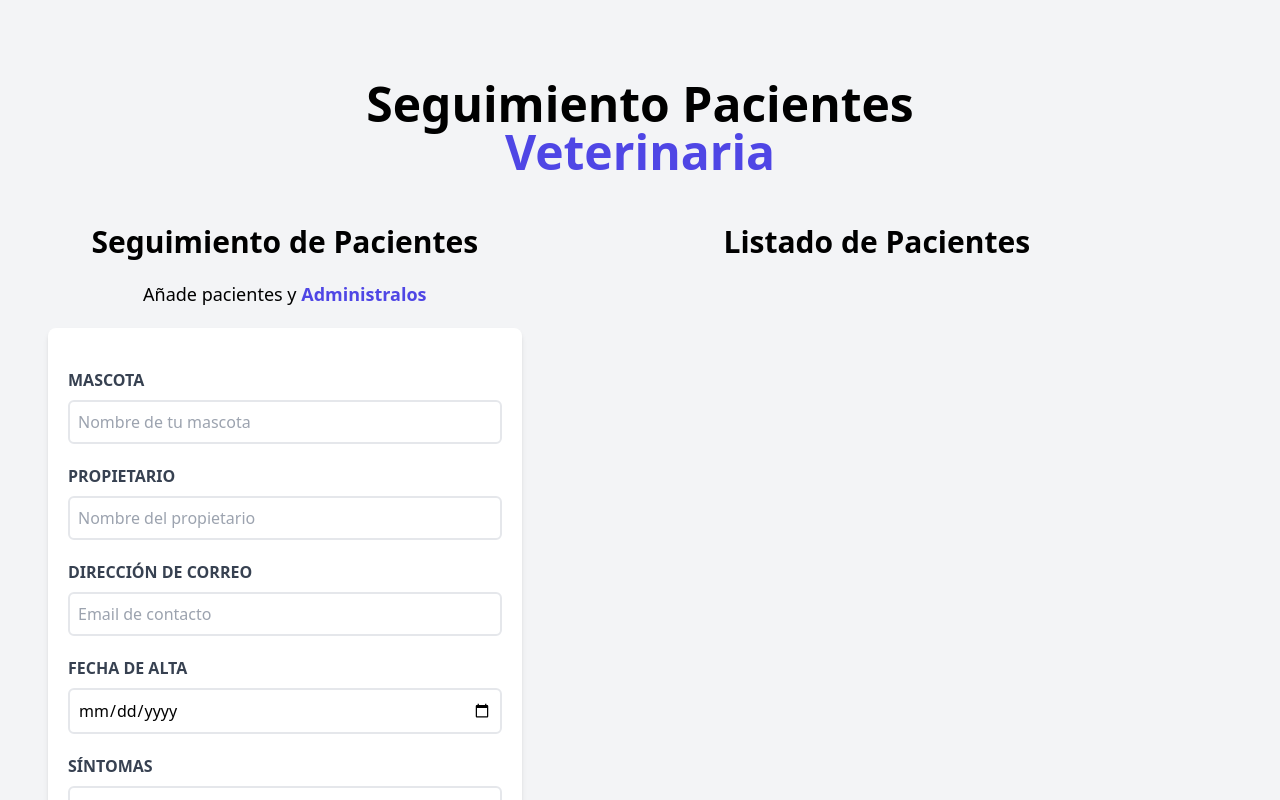
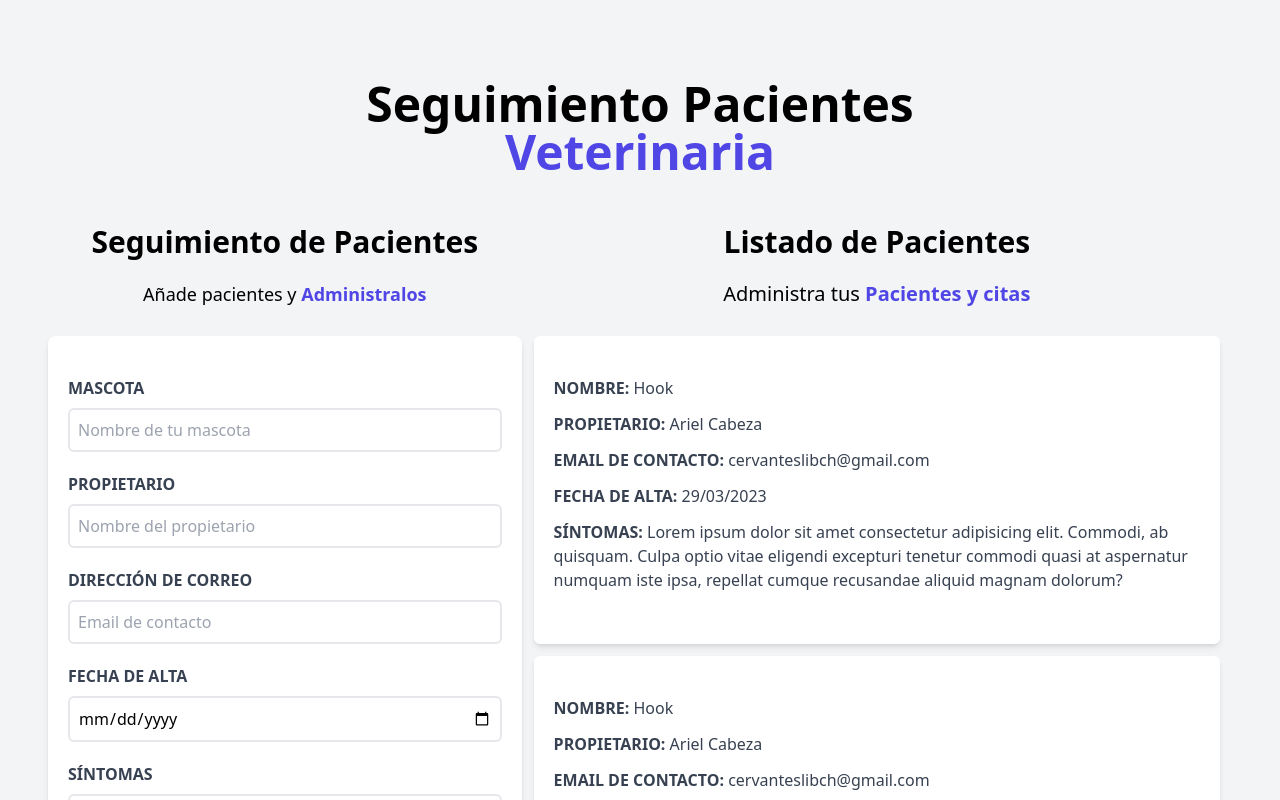
Before and after one commit to beenacoder/adminPacientes, a React (Vite) app: page / in a window 1280 px wide. Shown: the top 800 px of the page. Built offline with nearby package versions, Linux system fonts and the light colour scheme.

Commit message:
Agregue estilos Listado Pacientes

```diff
--- a/src/components/Formulario.jsx
+++ b/src/components/Formulario.jsx
@@ -6,7 +6,7 @@ function Formulario() {
 				Añade pacientes y {''} <span className="text-indigo-600 font-bold">Administralos</span>
 			</p>
 
-			<form className="bg-white shadow-md rounded-lg py-10 px-5 mt-5 mb-10">
+			<form className="bg-white shadow-md rounded-lg py-10 px-5 mt-7 mb-10">
 				<div className="mb-5">
 					<label
 					htmlFor="mascotaNombre"
--- a/src/components/ListadoPacientes.jsx
+++ b/src/components/ListadoPacientes.jsx
@@ -1,9 +1,23 @@
 import React from 'react'
+import Pacientes from './Pacientes'
 
 function ListadoPacientes() {
     return (
-        <div className="md:w-1/2 lg:w-3/5">
+        <div className="md:w-1/2 lg:w-3/5  md:h-screen overflow-y-scroll">
             <h2 className="font-black text-3xl text-center">Listado de Pacientes</h2>
+            <p className='text-xl mt-5 mb-7 text-center'>
+                Administra tus {''}<span className='text-indigo-600 font-bold'>Pacientes y citas</span>
+            </p>
+            <Pacientes />
+            <Pacientes />
+            <Pacientes />
+            <Pacientes />
+            <Pacientes />
+            <Pacientes />
+
+
+
+
         </div>
     )
 }
--- /dev/null
+++ b/src/components/Pacientes.jsx
@@ -0,0 +1,28 @@
+
+function Pacientes() {
+  return (
+    <div className='m-3 bg-white shadow-md px-5 py-10 rounded-md'>
+                <p className='font-bold mb-3 text-gray-700 uppercase'>Nombre: {''}
+                    <span className='font-normal normal-case'>Hook</span>
+                </p>
+
+                <p className='font-bold mb-3 text-gray-700 uppercase'>Propietario: {''}
+                    <span className='font-normal normal-case'>Ariel Cabeza</span>
+                </p>
+
+                <p className='font-bold mb-3 text-gray-700 uppercase'>Email de contacto: {''}
+                    <span className='font-normal normal-case'>cervanteslibch@gmail.com</span>
+                </p>
+
+                <p className='font-bold mb-3 text-gray-700 uppercase'>Fecha de alta: {''}
+                    <span className='font-normal normal-case'>29/03/2023</span>
+                </p>
+
+                <p className='font-bold mb-3 text-gray-700 uppercase'>Síntomas: {''}
+                    <span className='font-normal normal-case'>Lorem ipsum dolor sit amet consectetur adipisicing elit. Commodi, ab quisquam. Culpa optio vitae eligendi excepturi tenetur commodi quasi at aspernatur numquam iste ipsa, repellat cumque recusandae aliquid magnam dolorum?</span>
+                </p>
+            </div>
+  )
+}
+
+export default Pacientes
```
